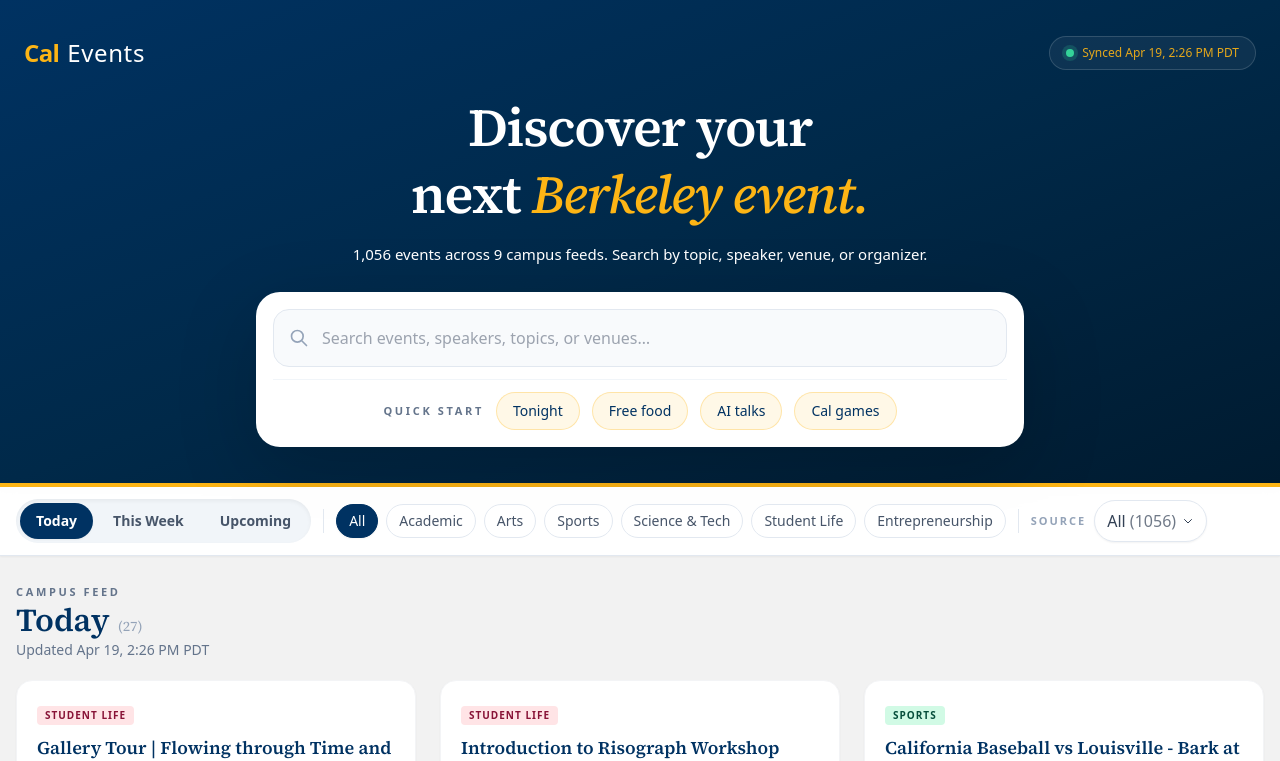
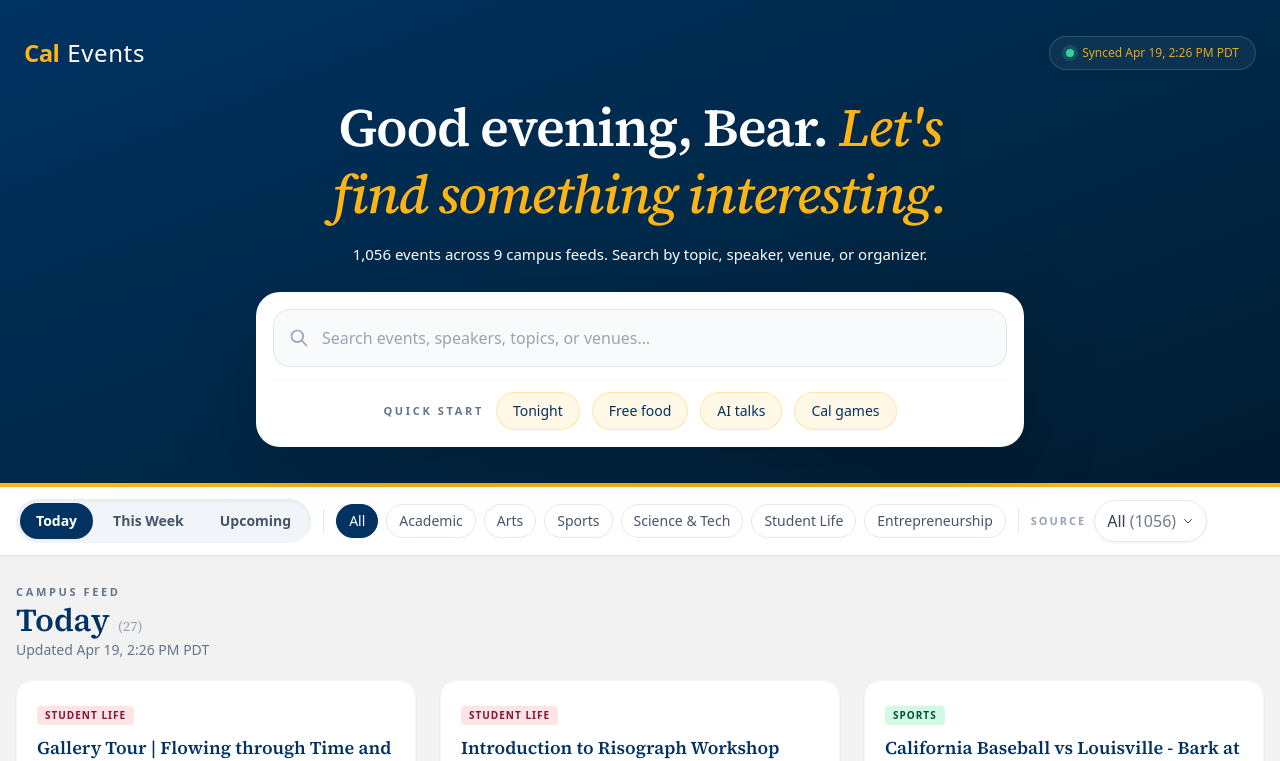
Before and after one commit to akhil-neelam-ai/Cal-Events-Discovery, a React (Vite) app: page / in a window 1280 px wide. Shown: the top 761 px of the page. Built offline with nearby package versions, Linux system fonts and the light colour scheme.

Commit message:
Update hero line for Golden Bears
Co-authored-by: akhil neelam <akhil_neelam@berkeley.edu>

```diff
--- a/App.tsx
+++ b/App.tsx
@@ -357,6 +357,13 @@ function addDaysToDateKey(dateKey: string, days: number): string {
 
 function formatPacificDateTime(timestamp: number): string {
   return PACIFIC_SYNC_FORMATTER.format(new Date(timestamp));
+}
+
+function getTimeOfDay(): string {
+  const hour = new Date().getHours();
+  if (hour < 12) return 'morning';
+  if (hour < 17) return 'afternoon';
+  return 'evening';
 }
 
 function formatStatusSources(status: IngestionStatus): string {
@@ -1221,8 +1228,8 @@ function DesktopHero({
 
         <div className="max-w-3xl mx-auto text-center">
           <h1 className="text-4xl lg:text-[3.35rem] font-semibold leading-tight tracking-tight font-serif" style={{ textWrap: 'balance' }}>
-            Discover your next&nbsp;
-            <span className="text-berkeley-gold italic font-medium">Berkeley event.</span>
+            Good {getTimeOfDay()}, Bear.&nbsp;
+            <span className="text-berkeley-gold italic font-medium">Let&apos;s find something interesting.</span>
           </h1>
           <p className="mt-3 text-[15px] leading-7 text-white/72">
             {summaryCopy}
```
